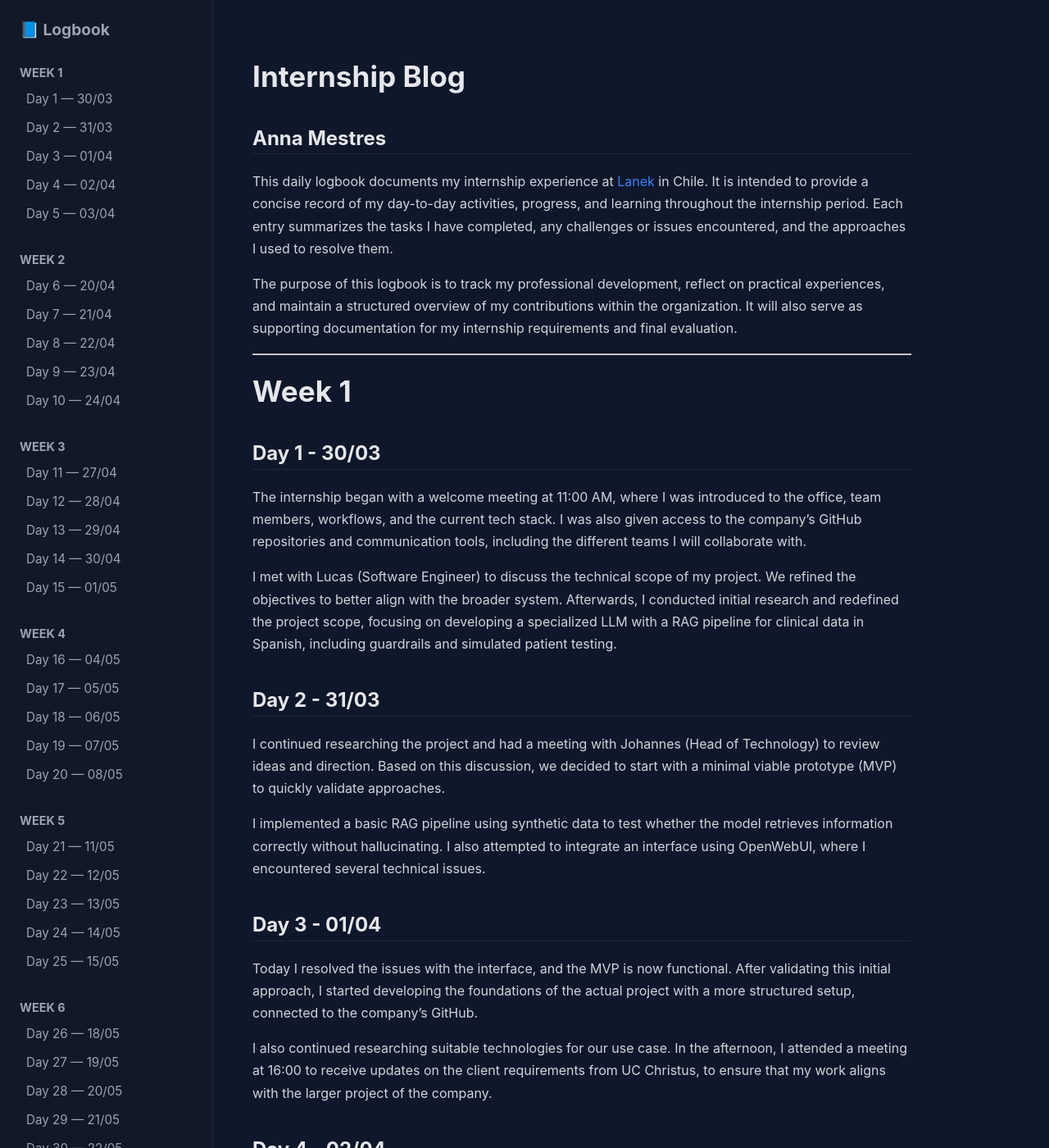
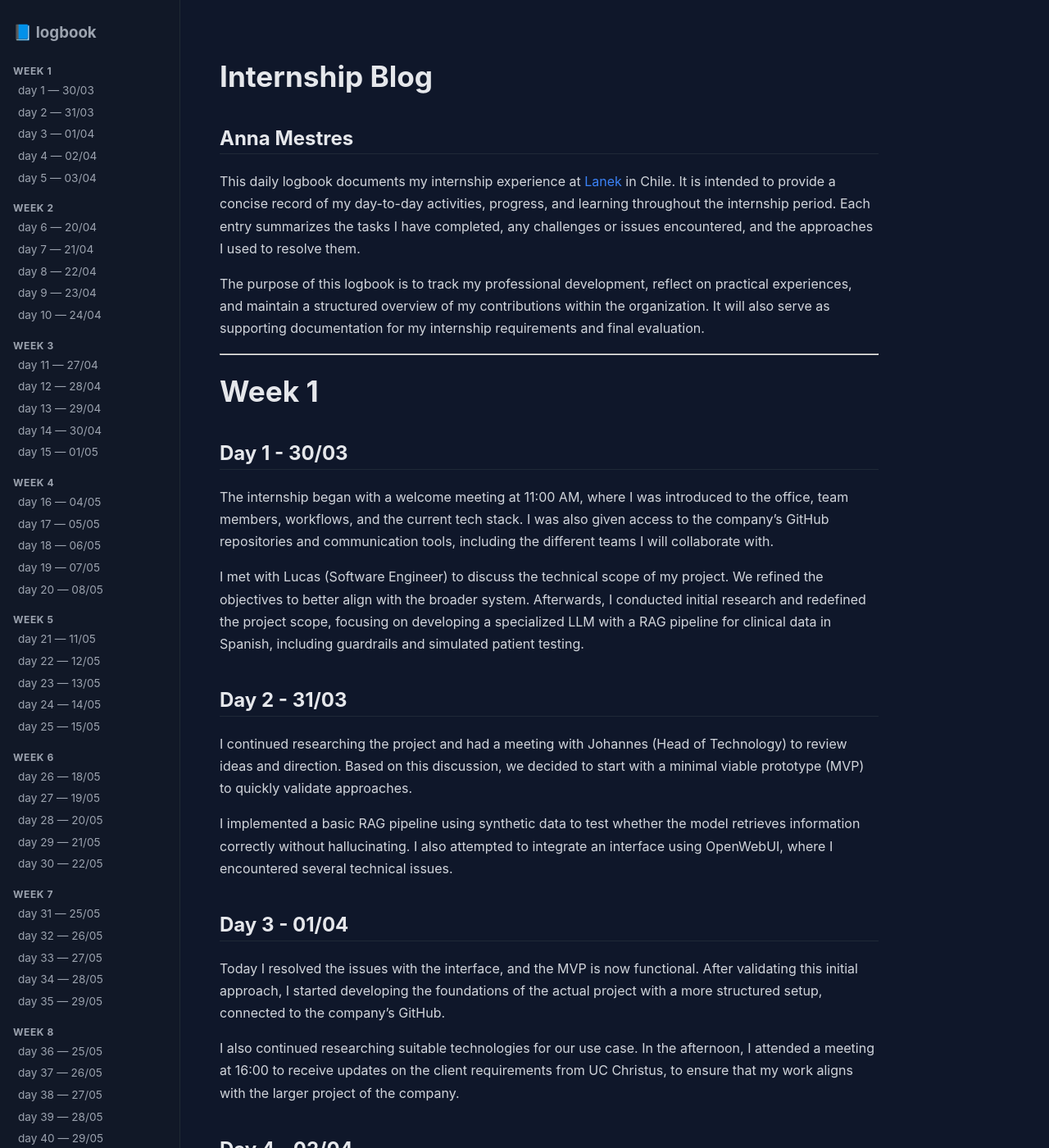
Before and after one commit to mestresanna/Internship, a Jekyll site: the page built from index.md, in a window 1280 px wide and 1400 px high. Shown: the whole window at 82% size. Built offline with Jekyll 4.4.1, drawn with Linux system fonts in a browser that asks for light colours; some of the changed text lies outside the part shown.

Commit message:
change layout menu

```diff
--- a/_layouts/logbook.html
+++ b/_layouts/logbook.html
@@ -1,7 +1,7 @@
 <!doctype html>
 <html lang="en">
   <head>
-    <meta charset="UTF-8" />
+    <meta charset="utf-8" />
     <title>{{ page.title }}</title>
 
     <style>
@@ -20,43 +20,53 @@
       body {
         margin: 0;
         font-family:
-          -apple-system, BlinkMacSystemFont, "Segoe UI", Roboto, sans-serif;
+          -apple-system, blinkmacsystemfont, "segoe ui", roboto, sans-serif;
         background: var(--bg);
         color: var(--text);
         display: flex;
       }
-
-      /* Sidebar */
       nav {
-        width: 260px;
+        width: 220px;
         height: 100vh;
         position: fixed;
+        top: 0;
+        left: 0;
+
         background: var(--sidebar);
-        padding: 1.5rem;
+        padding: 1rem;
         border-right: 1px solid #1f2933;
+
+        overflow-y: auto;
+        overflow-x: hidden;
       }
 
       nav h3 {
-        margin-top: 0;
-        font-size: 1.2rem;
+        position: sticky;
+        top: -1rem;
+        background: var(--sidebar);
+        margin: 0 0 1rem;
+        padding: 0.75rem 0;
+        z-index: 10;
       }
 
       nav h4 {
         color: var(--muted);
-        margin-top: 2rem;
-        margin-bottom: 0.5rem;
-        font-size: 0.9rem;
+        margin-top: 1rem;
+        margin-bottom: 0.25rem;
+        font-size: 0.75rem;
         text-transform: uppercase;
+        letter-spacing: 0.05em;
       }
 
       nav a {
         display: block;
-        padding: 6px 8px;
-        margin: 4px 0;
+        padding: 4px 6px;
+        margin: 1px 0;
         color: var(--muted);
         text-decoration: none;
-        border-radius: 6px;
-        font-size: 0.95rem;
+        border-radius: 4px;
+        font-size: 0.85rem;
+        line-height: 1.3;
       }
 
       nav a:hover {
@@ -64,9 +74,8 @@
         color: white;
       }
 
-      /* Content */
       main {
-        margin-left: 260px;
+        margin-left: 220px;
         padding: 3rem;
         max-width: 900px;
       }
@@ -102,7 +111,7 @@
         text-decoration: underline;
       }
 
-      /* Smooth scroll */
+      /* smooth scroll */
       html {
         scroll-behavior: smooth;
       }
@@ -111,63 +120,63 @@
 
   <body>
     <nav>
-      <h3>📘 Logbook</h3>
+      <h3>📘 logbook</h3>
 
-      <h4>Week 1</h4>
-      <a href="#day1">Day 1 — 30/03</a>
-      <a href="#day2">Day 2 — 31/03</a>
-      <a href="#day3">Day 3 — 01/04</a>
-      <a href="#day4">Day 4 — 02/04</a>
-      <a href="#day5">Day 5 — 03/04</a>
+      <h4>week 1</h4>
+      <a href="#day1">day 1 — 30/03</a>
+      <a href="#day2">day 2 — 31/03</a>
+      <a href="#day3">day 3 — 01/04</a>
+      <a href="#day4">day 4 — 02/04</a>
+      <a href="#day5">day 5 — 03/04</a>
 
-      <h4>Week 2</h4>
-      <a href="#day6">Day 6 — 20/04</a>
-      <a href="#day7">Day 7 — 21/04</a>
-      <a href="#day8">Day 8 — 22/04</a>
-      <a href="#day9">Day 9 — 23/04</a>
-      <a href="#day10">Day 10 — 24/04</a>
+      <h4>week 2</h4>
+      <a href="#day6">day 6 — 20/04</a>
+      <a href="#day7">day 7 — 21/04</a>
+      <a href="#day8">day 8 — 22/04</a>
+      <a href="#day9">day 9 — 23/04</a>
+      <a href="#day10">day 10 — 24/04</a>
 
-      <h4>Week 3</h4>
-      <a href="#day11">Day 11 — 27/04</a>
-      <a href="#day12">Day 12 — 28/04</a>
-      <a href="#day13">Day 13 — 29/04</a>
-      <a href="#day14">Day 14 — 30/04</a>
-      <a href="#day15">Day 15 — 01/05</a>
+      <h4>week 3</h4>
+      <a href="#day11">day 11 — 27/04</a>
+      <a href="#day12">day 12 — 28/04</a>
+      <a href="#day13">day 13 — 29/04</a>
+      <a href="#day14">day 14 — 30/04</a>
+      <a href="#day15">day 15 — 01/05</a>
 
-      <h4>Week 4</h4>
-      <a href="#day16">Day 16 — 04/05</a>
-      <a href="#day17">Day 17 — 05/05</a>
-      <a href="#day18">Day 18 — 06/05</a>
-      <a href="#day19">Day 19 — 07/05</a>
-      <a href="#day20">Day 20 — 08/05</a>
+      <h4>week 4</h4>
+      <a href="#day16">day 16 — 04/05</a>
+      <a href="#day17">day 17 — 05/05</a>
+      <a href="#day18">day 18 — 06/05</a>
+      <a href="#day19">day 19 — 07/05</a>
+      <a href="#day20">day 20 — 08/05</a>
 
-      <h4>Week 5</h4>
-      <a href="#day21">Day 21 — 11/05</a>
-      <a href="#day22">Day 22 — 12/05</a>
-      <a href="#day23">Day 23 — 13/05</a>
-      <a href="#day24">Day 24 — 14/05</a>
-      <a href="#day25">Day 25 — 15/05</a>
+      <h4>week 5</h4>
+      <a href="#day21">day 21 — 11/05</a>
+      <a href="#day22">day 22 — 12/05</a>
+      <a href="#day23">day 23 — 13/05</a>
+      <a href="#day24">day 24 — 14/05</a>
+      <a href="#day25">day 25 — 15/05</a>
 
-      <h4>Week 6</h4>
-      <a href="#day26">Day 26 — 18/05</a>
-      <a href="#day27">Day 27 — 19/05</a>
-      <a href="#day28">Day 28 — 20/05</a>
-      <a href="#day29">Day 29 — 21/05</a>
-      <a href="#day30">Day 30 — 22/05</a>
+      <h4>week 6</h4>
+      <a href="#day26">day 26 — 18/05</a>
+      <a href="#day27">day 27 — 19/05</a>
+      <a href="#day28">day 28 — 20/05</a>
+      <a href="#day29">day 29 — 21/05</a>
+      <a href="#day30">day 30 — 22/05</a>
 
-      <h4>Week 7</h4>
-      <a href="#day31">Day 31 — 25/05</a>
-      <a href="#day32">Day 32 — 26/05</a>
-      <a href="#day33">Day 33 — 27/05</a>
-      <a href="#day34">Day 34 — 28/05</a>
-      <a href="#day35">Day 35 — 29/05</a>
+      <h4>week 7</h4>
+      <a href="#day31">day 31 — 25/05</a>
+      <a href="#day32">day 32 — 26/05</a>
+      <a href="#day33">day 33 — 27/05</a>
+      <a href="#day34">day 34 — 28/05</a>
+      <a href="#day35">day 35 — 29/05</a>
 
-      <h4>Week 8</h4>
-      <a href="#day36">Day 36 — 25/05</a>
-      <a href="#day37">Day 37 — 26/05</a>
-      <a href="#day38">Day 38 — 27/05</a>
-      <a href="#day39">Day 39 — 28/05</a>
-      <a href="#day40">Day 40 — 29/05</a>
+      <h4>week 8</h4>
+      <a href="#day36">day 36 — 25/05</a>
+      <a href="#day37">day 37 — 26/05</a>
+      <a href="#day38">day 38 — 27/05</a>
+      <a href="#day39">day 39 — 28/05</a>
+      <a href="#day40">day 40 — 29/05</a>
     </nav>
 
     <main>{{ content }}</main>
```
